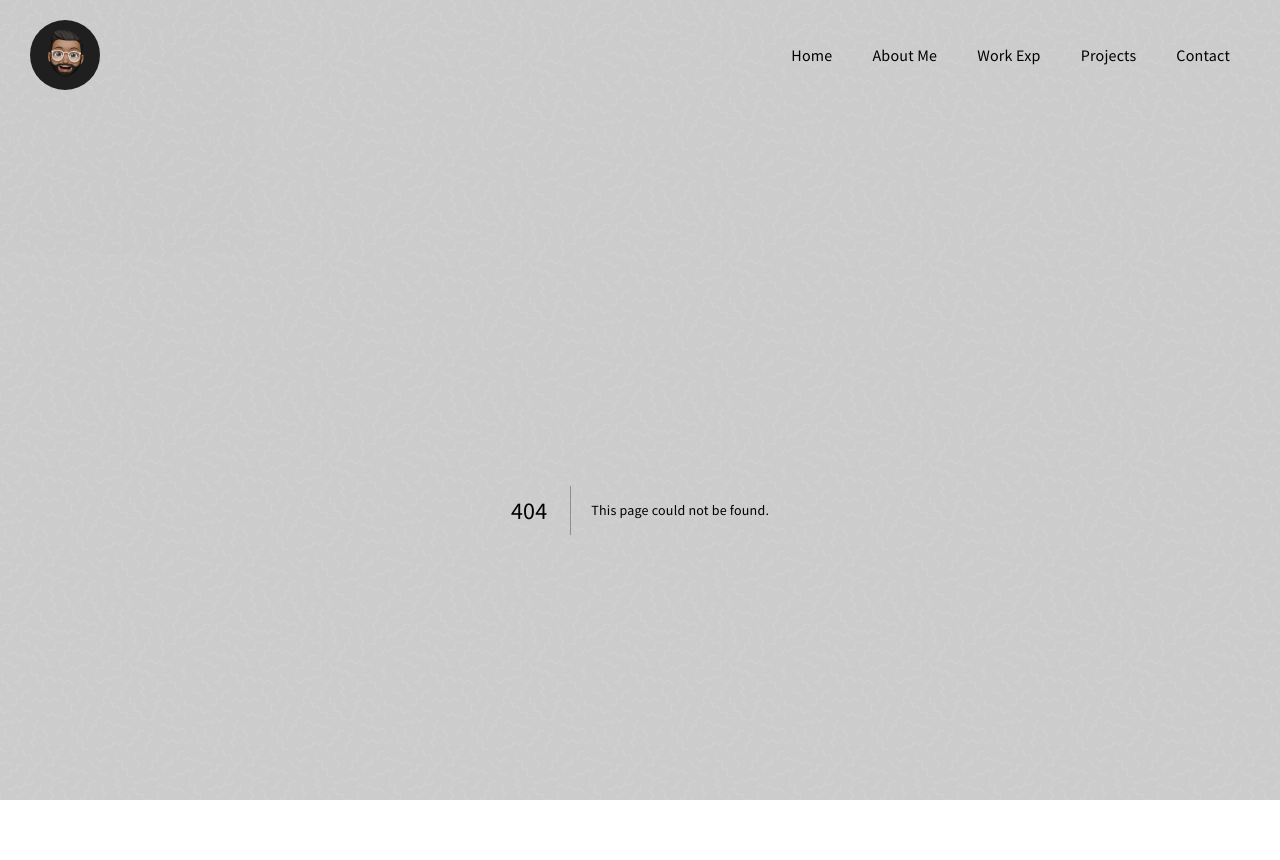
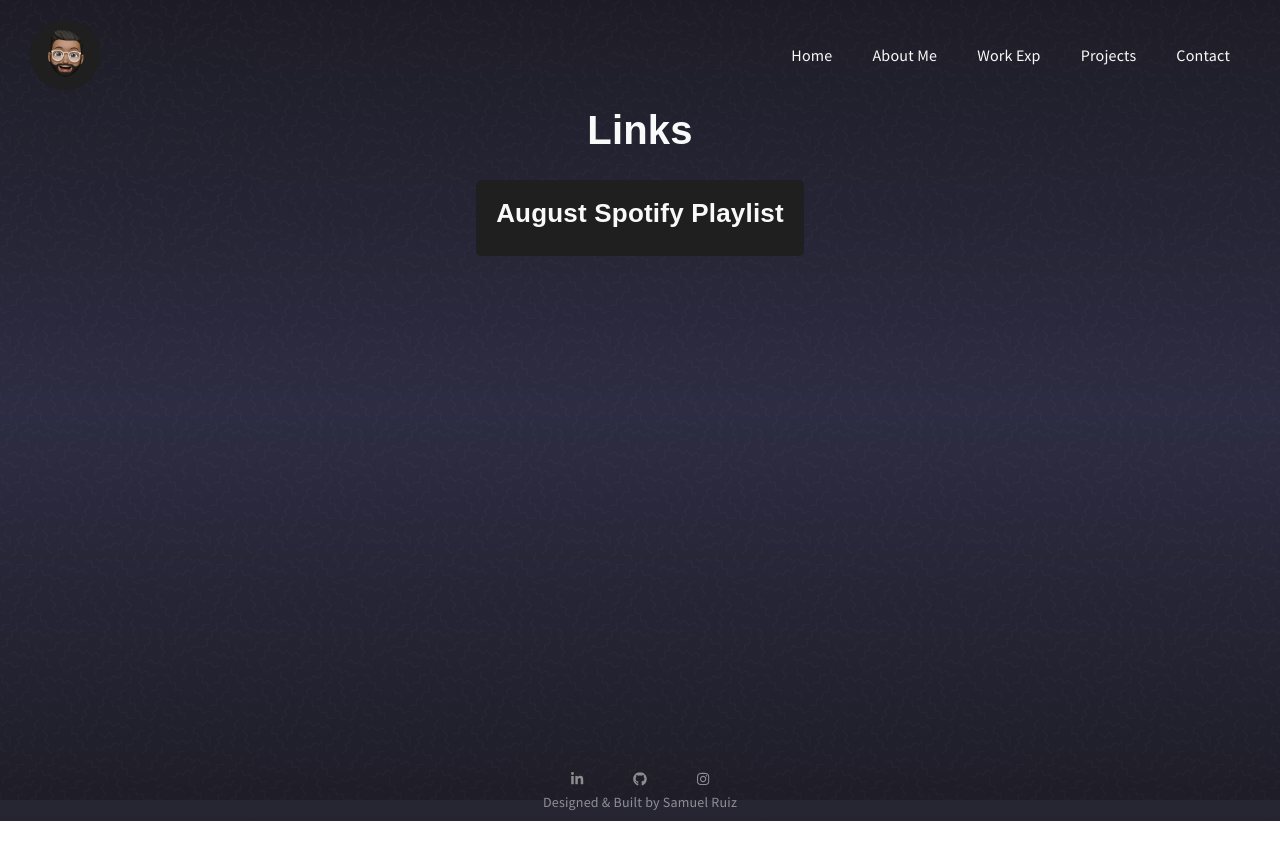
Before and after one commit to SamPuckett/samluvspizza-next, a Next.js app: page /links in a window 1280 px wide. Before the commit this address had no page. Shown: the top 860 px of the page. After the commit the page ends 821 px from the top, so only its background shows below. Built offline with nearby package versions, Linux system fonts and the light colour scheme; a web font is replaced by a local one.

Commit message:
Add links page
add links page and changed the link in the page to include the link to my august spotify playlist

```diff
--- /dev/null
+++ b/pages/links.js
@@ -0,0 +1,115 @@
+import { motion } from "framer-motion";
+import Link from "next/link";
+
+import styles from "../styles/Links.module.css";
+
+// animage: defines the final state of the animation.
+// initial: defines the initial state of animation.
+// exit: defines animation when component exits.
+
+const easing = [0.6, -0.05, 0.01, 0.99];
+
+const fadeInUp = {
+  initial: {
+    y: 60,
+    opacity: 0,
+  },
+  animate: {
+    y: 0,
+    opacity: 1,
+    transition: {
+      duration: 0.6,
+      ease: easing,
+    },
+  },
+};
+
+const fadeInRight = {
+  initial: {
+    x: 60,
+    opacity: 0,
+  },
+  animate: {
+    x: 0,
+    opacity: 1,
+    transition: {
+      duration: 0.6,
+      ease: easing,
+    },
+  },
+};
+
+const fadeInLeft = {
+  initial: {
+    x: -60,
+    opacity: 0,
+  },
+  animate: {
+    x: 0,
+    opacity: 1,
+    transition: {
+      duration: 0.6,
+      ease: easing,
+    },
+  },
+};
+
+const fadeInDown = {
+  initial: {
+    y: -60,
+    opacity: 0,
+  },
+  animate: {
+    y: 0,
+    opacity: 1,
+    transition: {
+      duration: 0.6,
+      ease: easing,
+    },
+  },
+};
+
+const stagger = {
+  animate: {
+    transition: {
+      staggerChildren: 0.1,
+    },
+  },
+};
+
+const links = () => {
+  const contactButtonHandler = () => {
+    console.log("button was clicked!");
+    window.open("mailto:samuelruizdev@gmail.com");
+  };
+
+  return (
+    <motion.div
+      className={styles.container}
+      variants={stagger}
+      exit={{ opacity: 0 }}
+      initial="initial"
+      animate="animate"
+      className={styles.container}
+    >
+      <motion.h1
+        whileHover={{ scale: 1.05 }}
+        variants={fadeInDown}
+        className={styles.container__title}
+      >
+        Links
+      </motion.h1>
+      <Link href="https://open.spotify.com/playlist/00tiCc3YHe8IbcOmvK74ti?si=db3ca671e0af4447">
+        <motion.section
+          whileHover={{ scale: 1.05 }}
+          variants={fadeInLeft}
+          className={styles.card}
+        >
+          <h2 className={styles.card__title}>August Spotify Playlist</h2>
+        </motion.section>
+      </Link>
+    </motion.div>
+  );
+};
+
+export default links;
--- /dev/null
+++ b/styles/Links.module.css
@@ -0,0 +1,87 @@
+/* Variables */
+
+/* Base Styles */
+
+/* Fonts */
+
+/* Mobile Styles */
+.container {
+  display: flex;
+  flex-flow: column nowrap;
+  margin: 0 5vw;
+  min-height: 80vh;
+  align-items: center;
+  cursor: pointer;
+}
+
+.container__title {
+  /* font-size: 67.5px;
+  line-height: 60px;
+  text-align: left;
+  text-transform: uppercase;
+  z-index: 10;
+  transition: text-shadow 500ms ease;
+  margin-bottom: 20px; */
+}
+
+.container__title:hover {
+  /* text-shadow: 5px 5px 0px var(--orange); */
+}
+
+.card {
+  display: flex;
+  flex-flow: column nowrap;
+  background-color: var(--black);
+  background-size: cover;
+  border-radius: 5px;
+  padding: 20px;
+  margin: 10px 0;
+  transition: box-shadow 500ms ease;
+  max-width: 800px;
+  z-index: 10;
+}
+
+.card:hover {
+  box-shadow: 0 5px 15px var(--black);
+  color: #1db954;
+}
+
+.card__title {
+  font-size: 26px;
+  font-weight: bold;
+  margin: 0 0 10px 0;
+}
+
+.card__text {
+  margin: 10px 0;
+  font-size: var(--body-font-size);
+  word-break: break-word;
+  line-height: 1.5;
+}
+
+.card__button {
+  margin: 10px 20px 0 20px;
+  align-self: center;
+}
+
+/* Small Tablet Styles */
+@media (min-width: 620px) {
+  /* .container {
+    border: 5px solid red;
+  } */
+}
+
+/* Large Tablets & Laptop Styles */
+@media (min-width: 960px) {
+  /* .container {
+    border: 5px solid green;
+  } */
+}
+
+/* Desktop Styles */
+@media (min-width: 1200px) {
+  .container {
+    margin: 0 5vw;
+    /* border: 5px solid blue; */
+  }
+}
```
